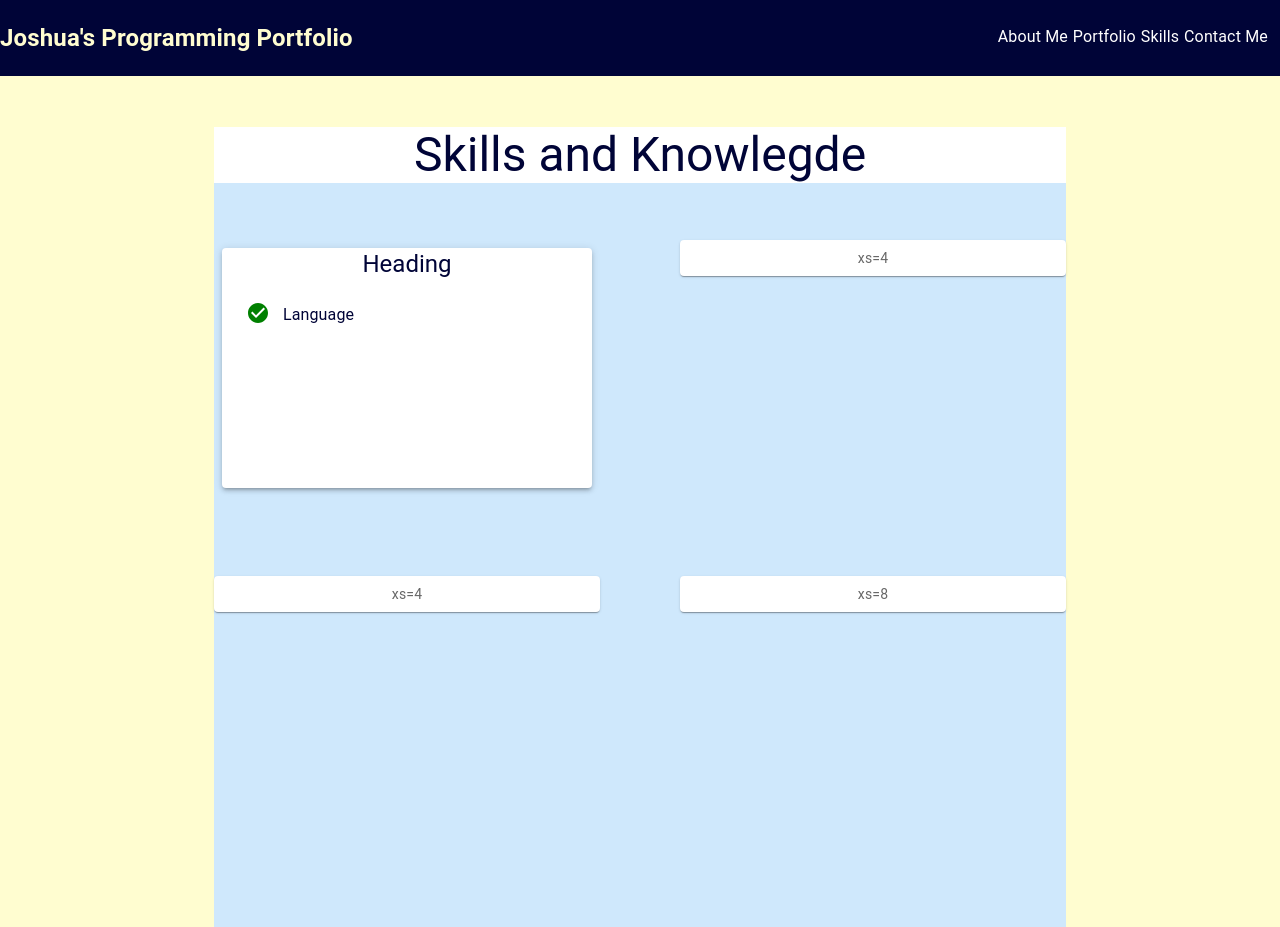
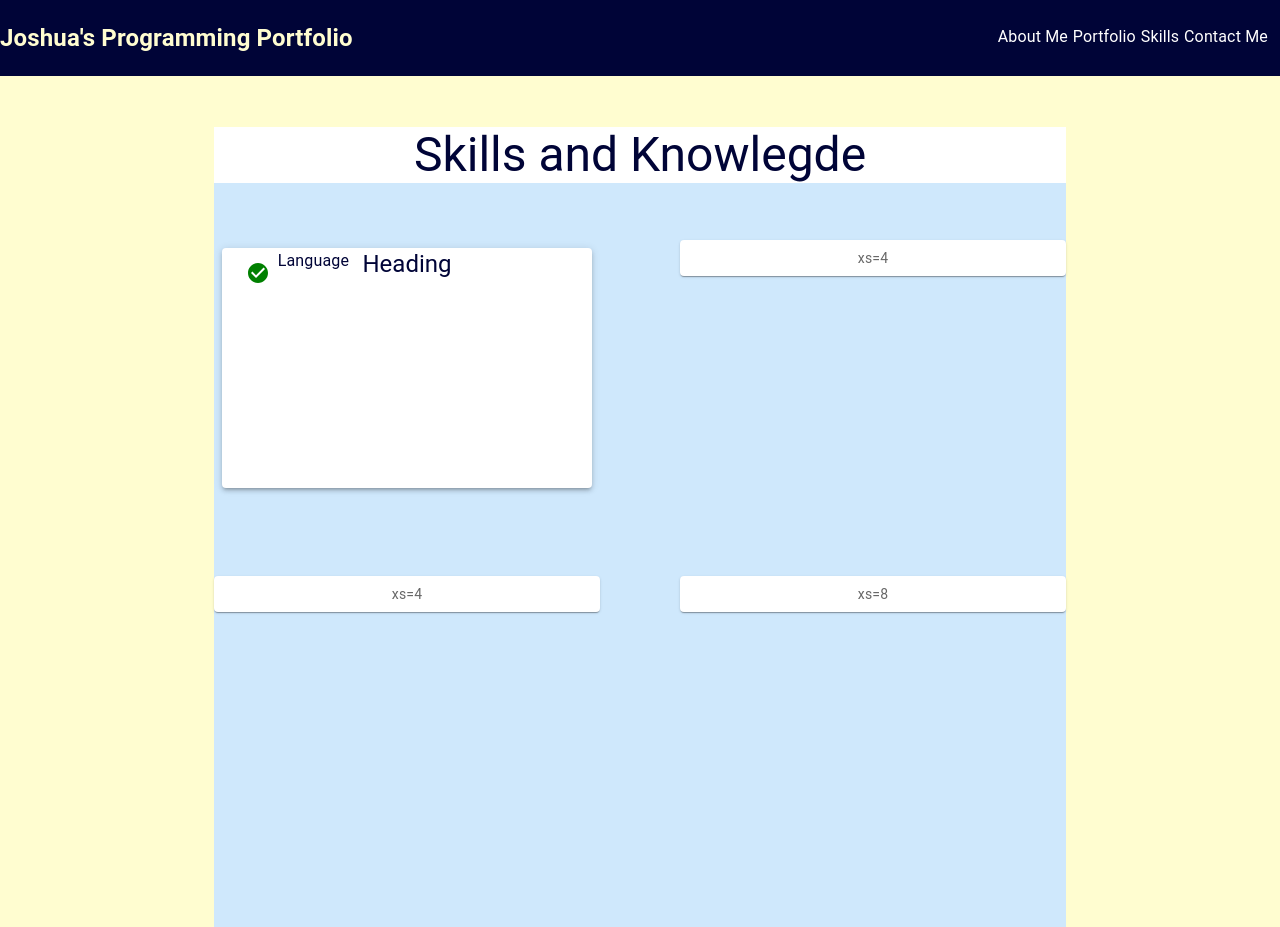
Before and after one commit to CoderJ01/material-ui-programming-portfolio, a React (Create React App) app: page /skills in a window 1280 px wide. Built offline with nearby package versions, Linux system fonts and the light colour scheme.

Commit message:
implement Grid inside of Paper

```diff
--- a/src/pages/Skills/Skills.page.jsx
+++ b/src/pages/Skills/Skills.page.jsx
@@ -42,12 +42,17 @@ const Skills = () => {
                                     <Container sx={{ textAlign: 'center' }}>
                                         <Typography variant="h5" gutterBottom sx={{ color: 'rgb(0, 4, 55)' }}>Heading</Typography>
                                     </Container>
-                                    <Container>
-                                        <CheckCircleIcon sx={{ fill: 'green', marginTop: '4%'}}></CheckCircleIcon>
-                                        <Container sx={{ marginTop: '-9%', marginLeft: '4%' }}>
-                                            <Typography variant="p" gutterBottom sx={{ color: 'rgb(0, 4, 55)'}}>Language</Typography>
-                                        </Container>
-                                    </Container>
+
+                                    <Grid container spacing={2} sx={{ marginTop: '-11%'}}>
+                                        <Grid item xs={6}>
+                                            <Container>
+                                                <CheckCircleIcon sx={{ fill: 'green', marginTop: '4%'}}></CheckCircleIcon>
+                                                <Container sx={{ marginTop: '-33%', marginLeft: '6%' }}>
+                                                    <Typography variant="p" gutterBottom sx={{ color: 'rgb(0, 4, 55)'}}>Language</Typography>
+                                                </Container>
+                                            </Container>
+                                        </Grid>
+                                    </Grid>
                                 </Paper>
                             </Box>
                         </Grid>
```
